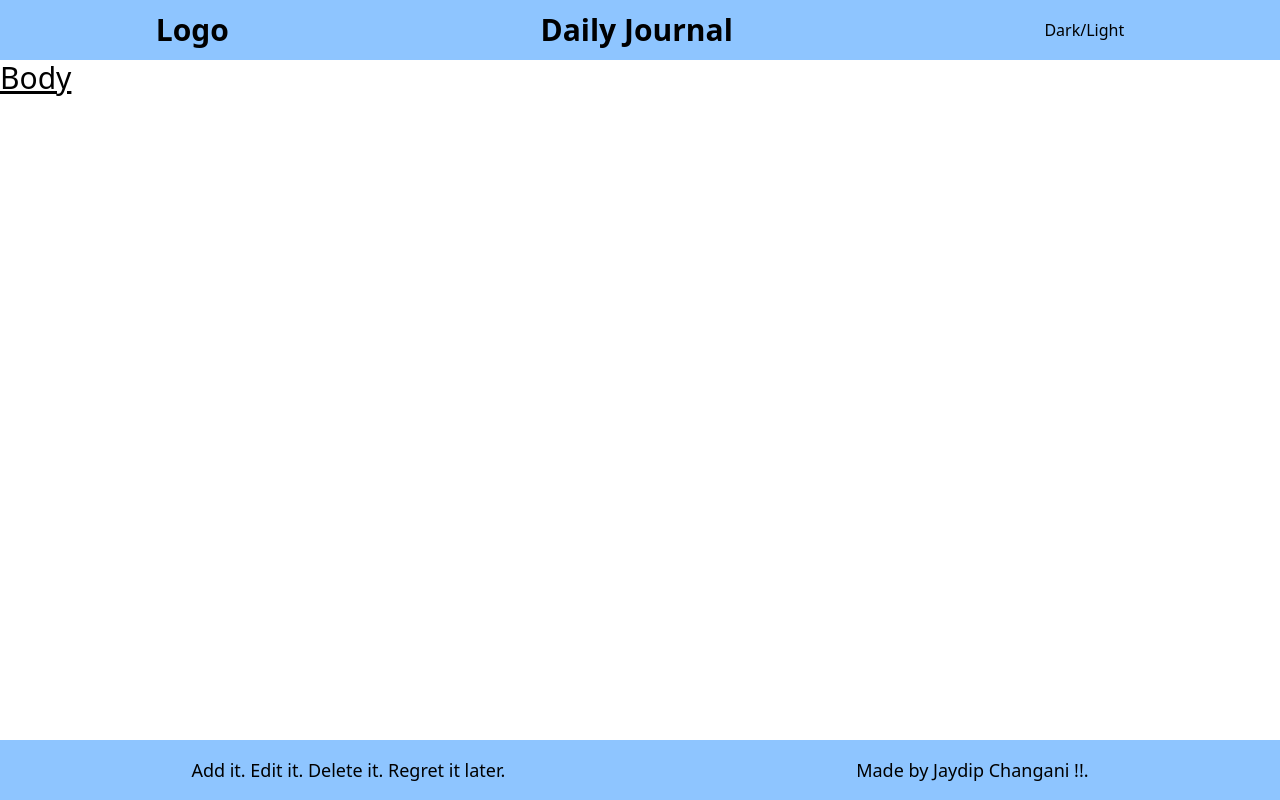
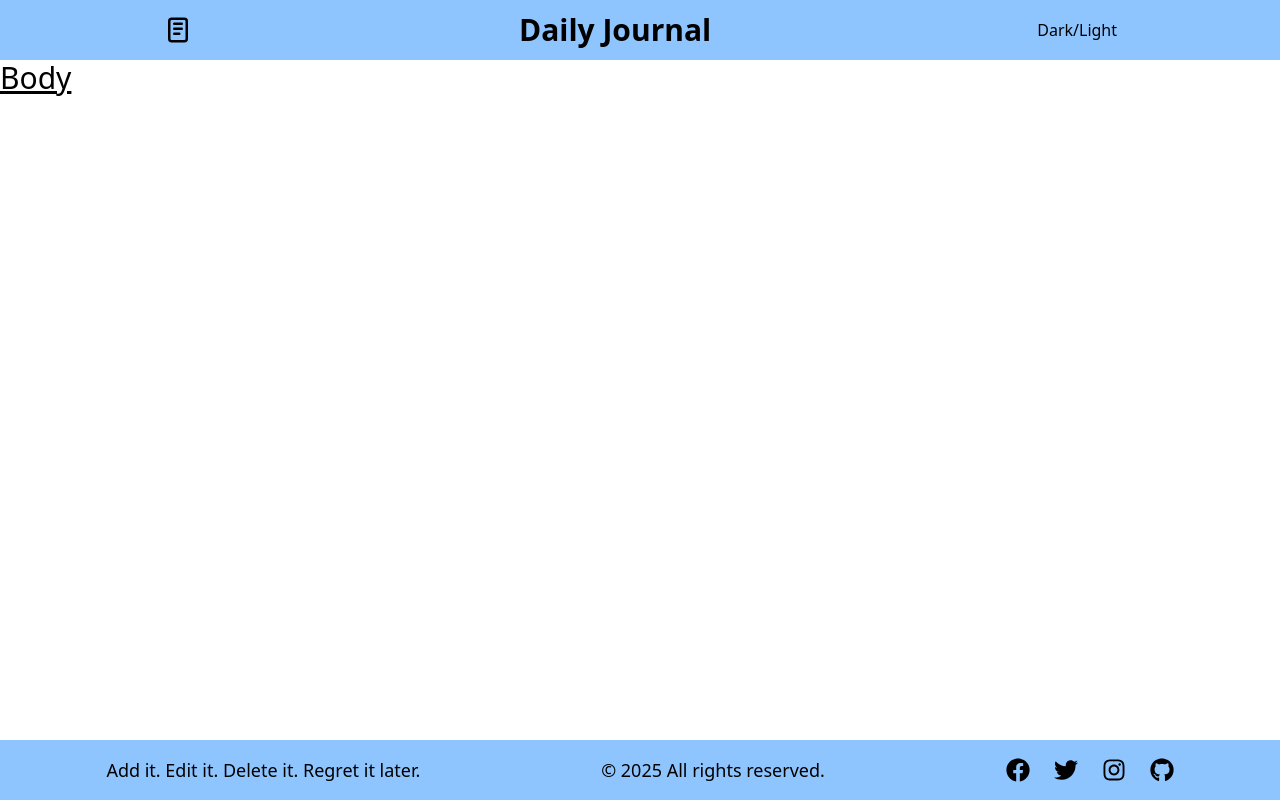
Before and after one commit to jaydipchangani/daily-journal-app, a React (Vite) app: page / in a window 1280 px wide. Built offline with nearby package versions, Linux system fonts and the light colour scheme.

Commit message:
footer changes

```diff
--- a/package.json
+++ b/package.json
@@ -12,7 +12,8 @@
   "dependencies": {
     "@tailwindcss/vite": "^4.1.12",
     "react": "^19.1.1",
-    "react-dom": "^19.1.1"
+    "react-dom": "^19.1.1",
+    "react-icons": "^5.5.0"
   },
   "devDependencies": {
     "@eslint/js": "^9.33.0",
--- a/src/components/Footer.jsx
+++ b/src/components/Footer.jsx
@@ -1,12 +1,47 @@
 import React from "react";
-
+import { FaFacebook, FaTwitter, FaInstagram, FaGithub } from "react-icons/fa";
 function Footer() {
   return (
     <>
-      <div class="flex bg-blue-300 justify-around p-4">
+      <div class="flex bg-blue-300 justify-around items-center p-4">
         <p class="text-lg"> Add it. Edit it. Delete it. Regret it later.</p>
-
-        <p class="text-lg"> Made by Jaydip Changani !!.</p>
+        <div className="mb-4 md:mb-0">
+          <p className="text-lg ">© 2025 All rights reserved.</p>
+        </div>
+        <div className="flex space-x-6 text-2xl">
+          <a
+            href="https://facebook.com"
+            target="_blank"
+            rel="noreferrer"
+            className="hover:text-blue-500"
+          >
+            <FaFacebook />
+          </a>
+          <a
+            href="https://twitter.com"
+            target="_blank"
+            rel="noreferrer"
+            className="hover:text-sky-400"
+          >
+            <FaTwitter />
+          </a>
+          <a
+            href="https://instagram.com/jaydipchangani"
+            target="_blank"
+            rel="noreferrer"
+            className="hover:text-pink-500"
+          >
+            <FaInstagram />
+          </a>
+          <a
+            href="https://github.com/jaydipchangani"
+            target="_blank"
+            rel="noreferrer"
+            className="hover:text-gray-400"
+          >
+            <FaGithub />
+          </a>
+        </div>
       </div>
     </>
   );
--- a/src/components/Header.jsx
+++ b/src/components/Header.jsx
@@ -1,11 +1,14 @@
 import React from "react";
+import { TbNotes } from "react-icons/tb";
 
 export default function Header() {
   return (
     <>
       <div>
-        <div class="flex justify-around bg-blue-300 py-3">
-          <h2 class="text-3xl font-bold  ">Logo</h2>
+        <div class="flex justify-around items-center bg-blue-300 py-3">
+          <h2 class="text-3xl ">
+            <TbNotes />
+          </h2>
           <h2 class="text-3xl font-bold ">Daily Journal</h2>
 
           <button class="">Dark/Light</button>
```
Also changed, not shown: 1 other file (tests, documents, lock files or other folders).
